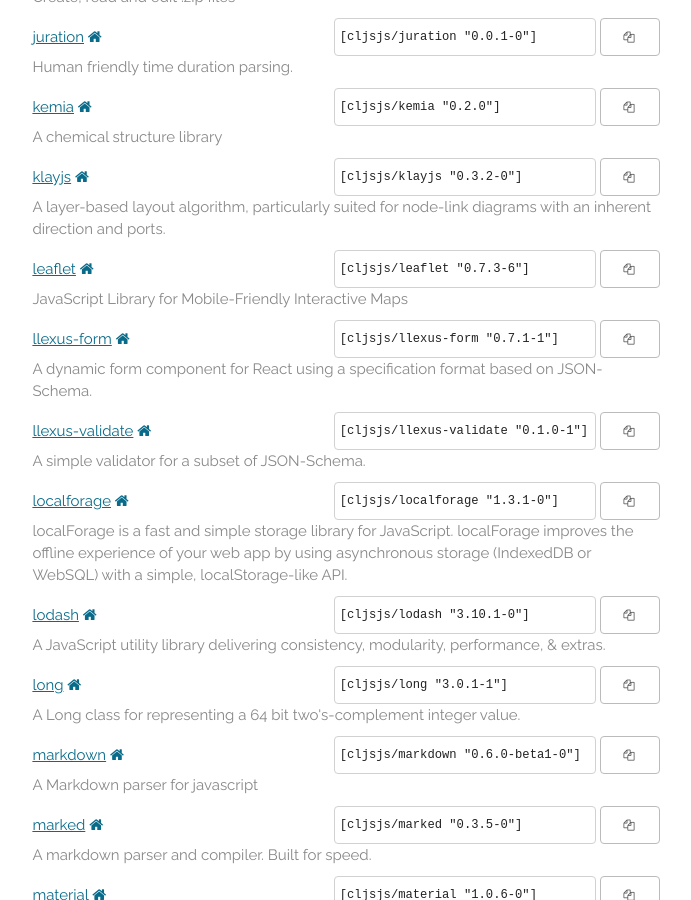
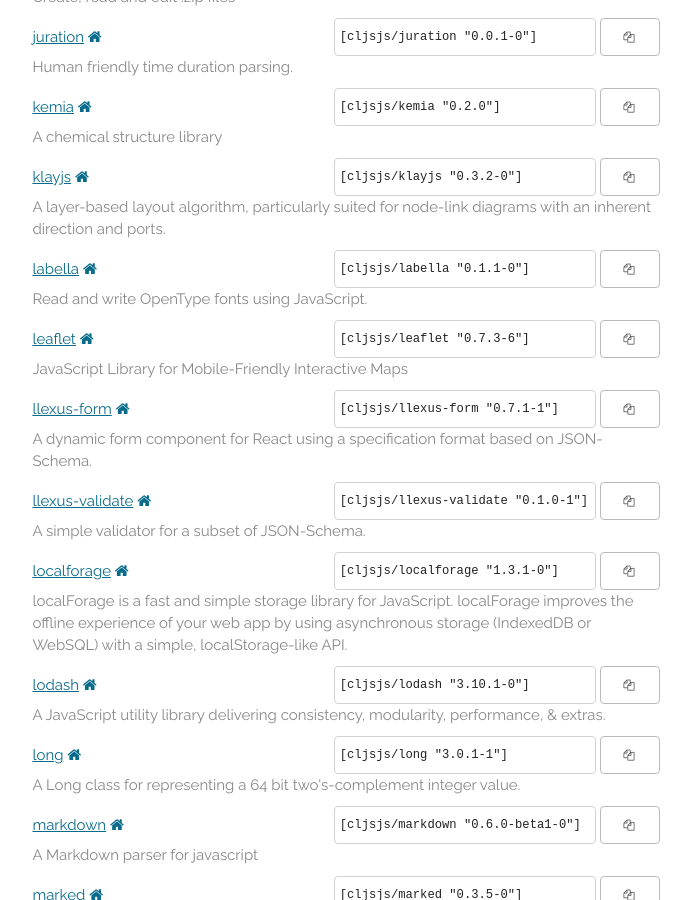
Before and after one commit to cljsjs/cljsjs.github.io, a Jekyll site: the page built from index.markdown, in a window 1280 px wide and 900 px high, scrolled down 4938 px. Shown: the whole window, without its empty margins (294-985 px from the left). Built offline with Jekyll 4.4.1, drawn with Linux system fonts in a browser that asks for light colours; nearby versions of some CDN libraries; comment, search, counter and statistics services are not loaded.

Commit message:
Automatic update

```diff
--- a/_includes/packages.html
+++ b/_includes/packages.html
@@ -508,6 +508,15 @@
       <button data-clipboard-text='[cljsjs/klayjs "0.3.2-0"]'><i class="fa fa-copy"></i></button>
     </span>
     <p class="description">A layer-based layout algorithm, particularly suited for node-link diagrams with an inherent direction and ports.</p>
+  </li>
+  <li>
+    <a href="https://clojars.org/cljsjs/labella">labella</a>
+    <a href="http://twitter.github.io/labella.js/" target="new"><i class="fa fa-home"></i></a>
+    <span class="clojars">
+      <input type="text" value='[cljsjs/labella "0.1.1-0"]'/>
+      <button data-clipboard-text='[cljsjs/labella "0.1.1-0"]'><i class="fa fa-copy"></i></button>
+    </span>
+    <p class="description">Read and write OpenType fonts using JavaScript.</p>
   </li>
   <li>
     <a href="https://clojars.org/cljsjs/leaflet">leaflet</a>
```
